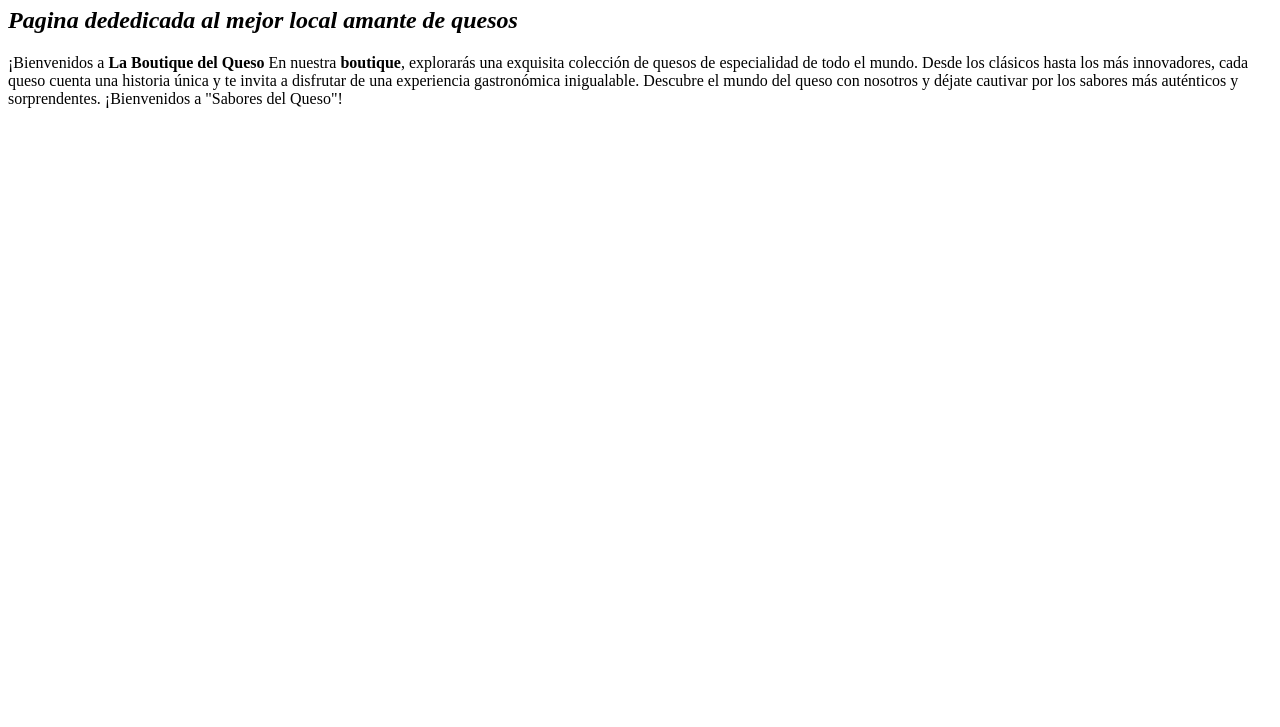
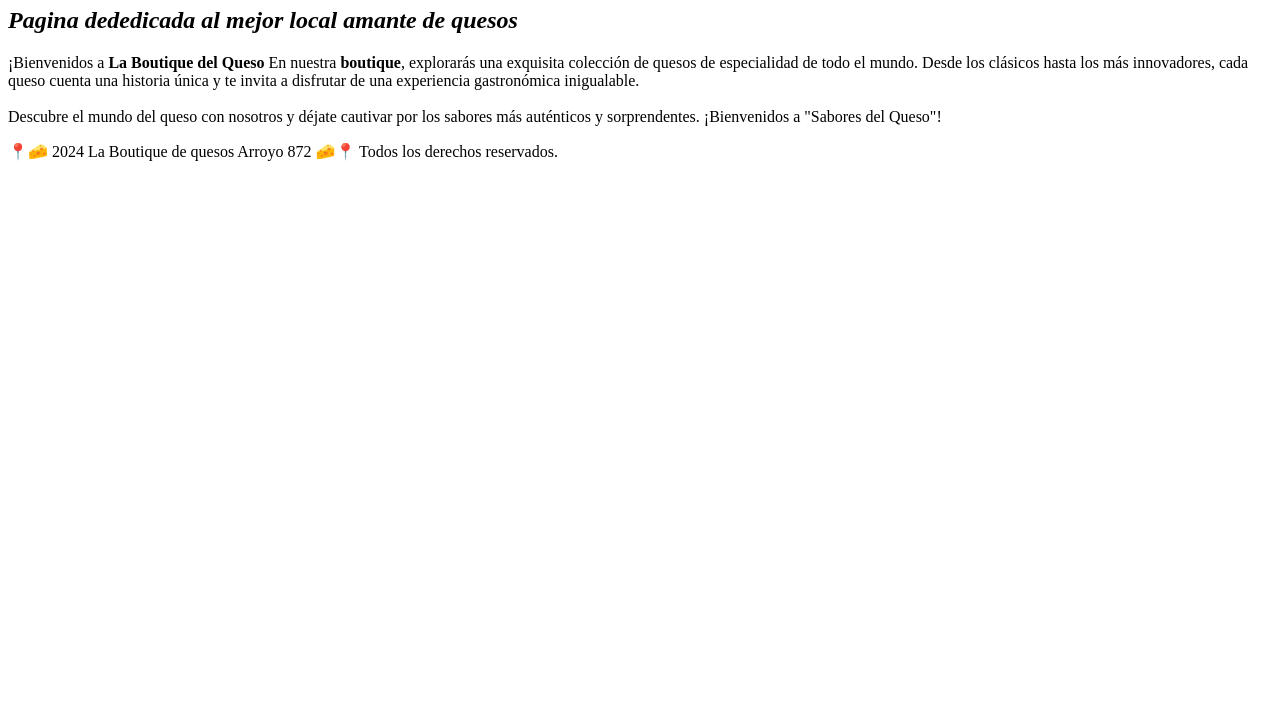
Before and after one commit to ignaciogcometti/UTN_Front_End, a plain HTML site: page clase 2/index.html in a window 1280 px wide. Shown: the part 73-800 px from the top of the page. Drawn offline with Linux system fonts and the light colour scheme.

Commit message:
creacion del footer

```diff
--- a/clase 2/index.html
+++ b/clase 2/index.html
@@ -15,10 +15,10 @@
         especialidad de todo el mundo. Desde los clásicos hasta los más innovadores,
         cada queso cuenta una historia única y te invita a disfrutar
         de una experiencia gastronómica inigualable.
-
+        <br><br>
         Descubre el mundo del queso con nosotros y déjate cautivar
         por los sabores más auténticos y sorprendentes. ¡Bienvenidos a "Sabores del Queso"!</p>
     </div>
-
+    <footer>📍🧀 2024 La Boutique de quesos Arroyo 872 🧀📍 Todos los derechos reservados.</footer>
 </body>
 </html>
```
